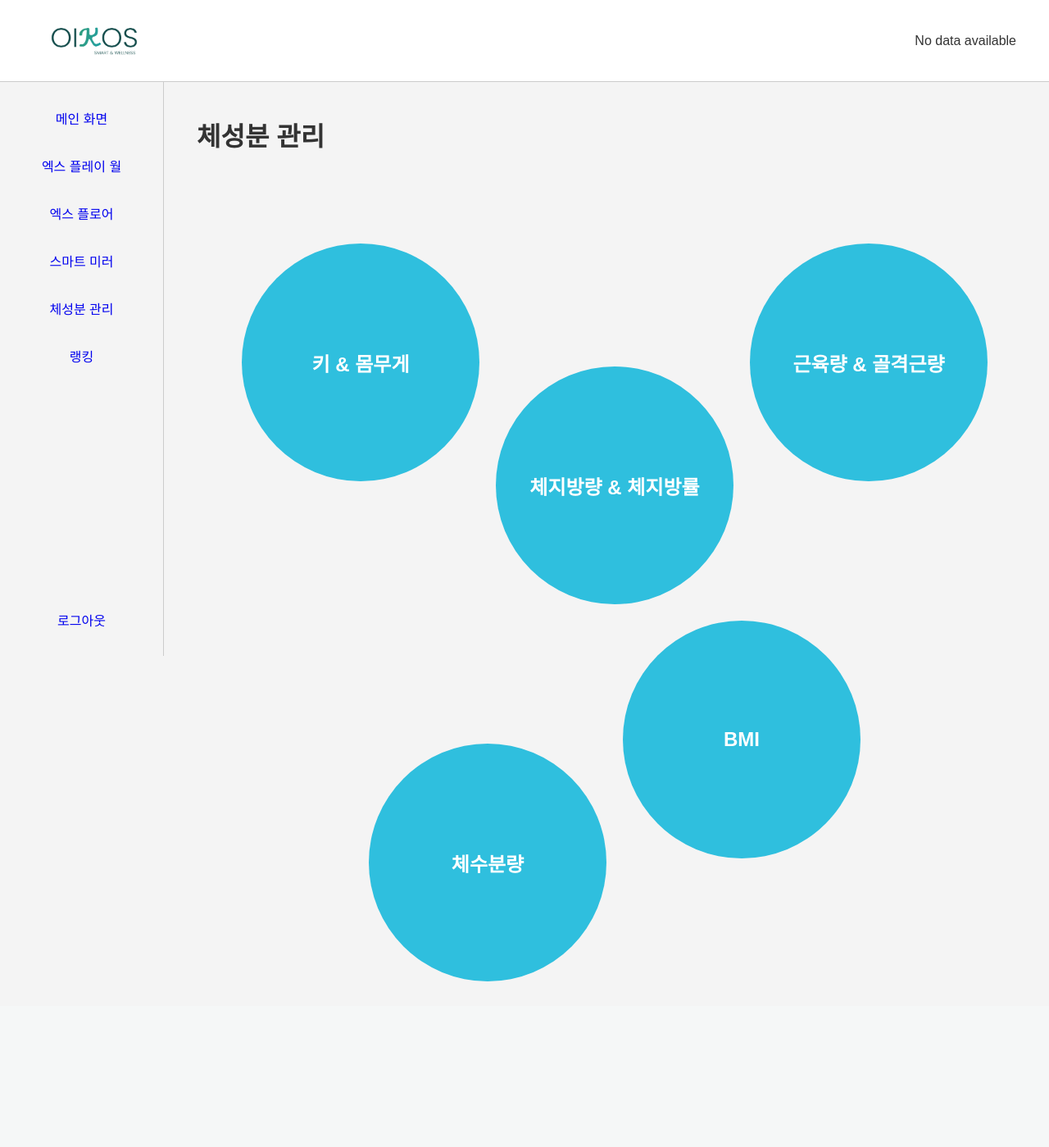
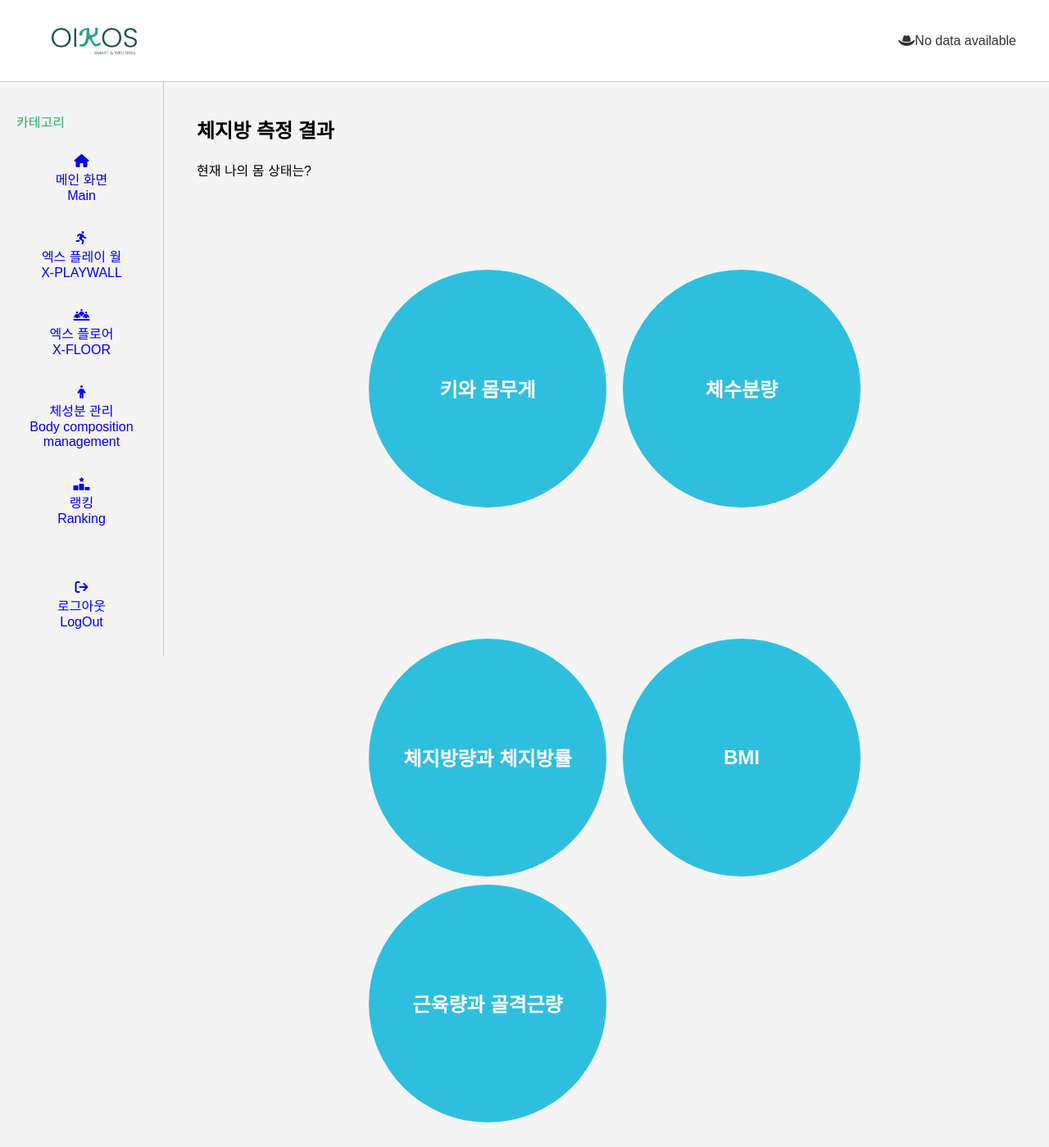
Before and after one commit to yhyg6969/NadeuriSmartMirror, a Django app: page /inbody/ in a window 1280 px wide. Shown: the whole page at 82% size. Before the commit the page ends 1197 px from the top, so only its background shows below. Run offline with Django 4.2, Linux system fonts and the light colour scheme; parts of the project's set-up code (start-up, migrations or seed data) failed here and were passed over.

Commit message:
Add files via upload

```diff
--- a/inbody/templates/inbody.html
+++ b/inbody/templates/inbody.html
@@ -7,6 +7,7 @@
 {% block extrahead %}
 <link rel="stylesheet" href="{% static 'main.css' %}">
 <link rel="stylesheet" href="{% static 'inbody.css' %}">
+<link rel="stylesheet" href="https://cdnjs.cloudflare.com/ajax/libs/font-awesome/6.5.1/css/all.min.css">
 {% endblock %}
 
 {% block content %}
@@ -17,6 +18,7 @@
         <!-- Replace 'Your Logo' with the actual path or URL of your logo -->
         <img src="{% static 'Oikos_logo.png' %}" alt="Oikos_logo" height="100px" style="margin-left: 50px;">
         <div>
+            <i class="fa-solid fa-hat-cowboy"></i>
             {% if student_data %}
             <p>{{ student_data.school }}</p>
             <p>{{ student_data.grade }}학년 {{ student_data.class_num }}반 {{ student_data.number }}번</p>
@@ -28,55 +30,126 @@
     </header>
 
     <nav>
-        <a href="{% url 'main' %}">메인 화면</a>
-        <a href="{% url 'Xplaywall' %}">엑스 플레이 월</a>
-        <a href="{% url 'Xfloor' %}">엑스 플로어</a>
-        <a href="{% url 'smartmirror' %}">스마트 미러</a>
-        <a href="{% url 'inbody' %}">체성분 관리</a>
-        <a href="{% url 'ranking' %}">랭킹</a>
-        <a href="{% url 'login' %}">로그아웃</a>
+        <p>카테고리</p>
+        <a href="{% url 'main' %}">
+            <span><i class="fa-solid fa-house"></i></span>
+            <span>
+                <div class="Title">메인 화면</div>
+                <div class="subTitle">Main</div>
+            </span>
+        </a>
+        <a href="{% url 'Xplaywall' %}">
+            <span><i class="fa fa-solid fa-person-running"></i></span>
+            <span>
+                <div class="Title">엑스 플레이 월</div>
+                <div class="subTitle">X-PLAYWALL</div>
+            </span>
+        </a>
+
+        <a href="{% url 'Xfloor' %}">
+            <span><i class="fa-solid fa-people-line"></i></span>
+            <span>
+                <div class="Title">엑스 플로어</div>
+                <div class="subTitle">X-FLOOR</div>
+            </span>
+        </a>
+
+        <a href="{% url 'inbody' %}">
+            <span><i class="fa-solid fa-person"></i></span>
+            <span>
+                <div class="Title">체성분 관리</div>
+                <div class="subTitle">Body composition management</div>
+            </span>
+        </a>
+
+        <a href="{% url 'ranking' %}">
+            <span><i class="fa-solid fa-ranking-star"></i></span>
+            <span>
+                <div class="Title">랭킹</div>
+                <div class="subTitle">Ranking</div>
+            </span>
+        </a>
+
+        <a href="{% url 'login' %}">
+            <span><i class="fa-solid fa-arrow-right-from-bracket"></i></span>
+            <span>
+                <div class="Title">로그아웃</div>
+                <div class="subTitle">LogOut</div>
+            </span>
+        </a>
     </nav>
 
     <main>
-        <h1>체성분 관리</h1>
+        <div class="title">
+            <h2>체지방 측정 결과</h2>
+            <p>현재 나의 몸 상태는?</p>
+        </div>
+        <div class="img"></div>
 
         <div class="bubble-container">
-            <div class="bubble">
-                <h2>키 & 몸무게</h2>
+            <div>
+                <div class="bubble bubble1">
+                    <h2>키와 몸무게</h2>
                     {% for record in inbody_records %}
-                <p>키: {{ record.height }}</p>
-                <p>몸무게: {{ record.weight }}</p>
+                    <div>
+                        <div class="modal-title">키</div>
+                        <div class="modal-inner" >{{ record.height }}</div>
+                    </div>
+                    <div>
+                        <div class="modal-title">몸무게</div>
+                        <div class="modal-inner" >{{ record.weight }}</div>
+                    </div>
                     {% endfor %}
                 </div>
 
-            <div class="bubble">
-                <h2>체지방량 & 체지방률</h2>
+                <div class="bubble bubble2">
+                    <h2>체지방량과 체지방률</h2>
                     {% for record in inbody_records %}
-                <p>체지방량: {{ record.fat }}</p>
-                <p>체지방률: {{ record.fat_ratio }}</p>
+                    <div>
+                        <div class="modal-title">체지방량</div>
+                        <div class="modal-inner" >{{ record.fat }}</div>
+                    </div>
+                    <div>
+                        <div class="modal-title">체지방률</div>
+                        <div class="modal-inner" >{{ record.fat_ratio }}</div>
+                    </div>
                     {% endfor %}
                 </div>
 
-            <div class="bubble">
-                <h2>근육량 & 골격근량</h2>
+                <div class="bubble bubble3">
+                    <h2>근육량과 골격근량</h2>
                     {% for record in inbody_records %}
-                <p>근육량: {{ record.muscle }}</p>
-                <p>골격근량: {{ record.skeletal_muscle }}</p>
+                    <div>
+                        <div class="modal-title">근육량</div>
+                        <div class="modal-inner" >{{ record.muscle }}</div>
+                    </div>
+                    <div>
+                        <div class="modal-title">골격근량</div>
+                        <div class="modal-inner" >{{ record.skeletal_muscle }}</div>
+                    </div>
                     {% endfor %}
                 </div>
 
-            <div class="bubble">
+            </div>
+            <div>
+                <div class="bubble bubble4">
                     <h2>체수분량</h2>
                     {% for record in inbody_records %}
-                <p>체수분량: {{ record.water_content }}</p>
+                    <div>
+                        <div class="modal-title">체수분량</div>
+                        <div class="modal-inner" >{{ record.water_content }}</div>
+                    </div>
                     {% endfor %}
                 </div>
-
-            <div class="bubble">
+                <div class="bubble bubble5">
                     <h2>BMI</h2>
                     {% for record in inbody_records %}
-                <p>BMI: {{ record.bmi }}</p>
+                    <div>
+                        <div class="modal-title">BMI</div>
+                        <div class="modal-inner" >{{ record.bmi }}</div>
+                    </div>
                     {% endfor %}
+                </div>
             </div>
         </div>
     </main>
```
Lines whose indentation alone changed are shown as unchanged.
